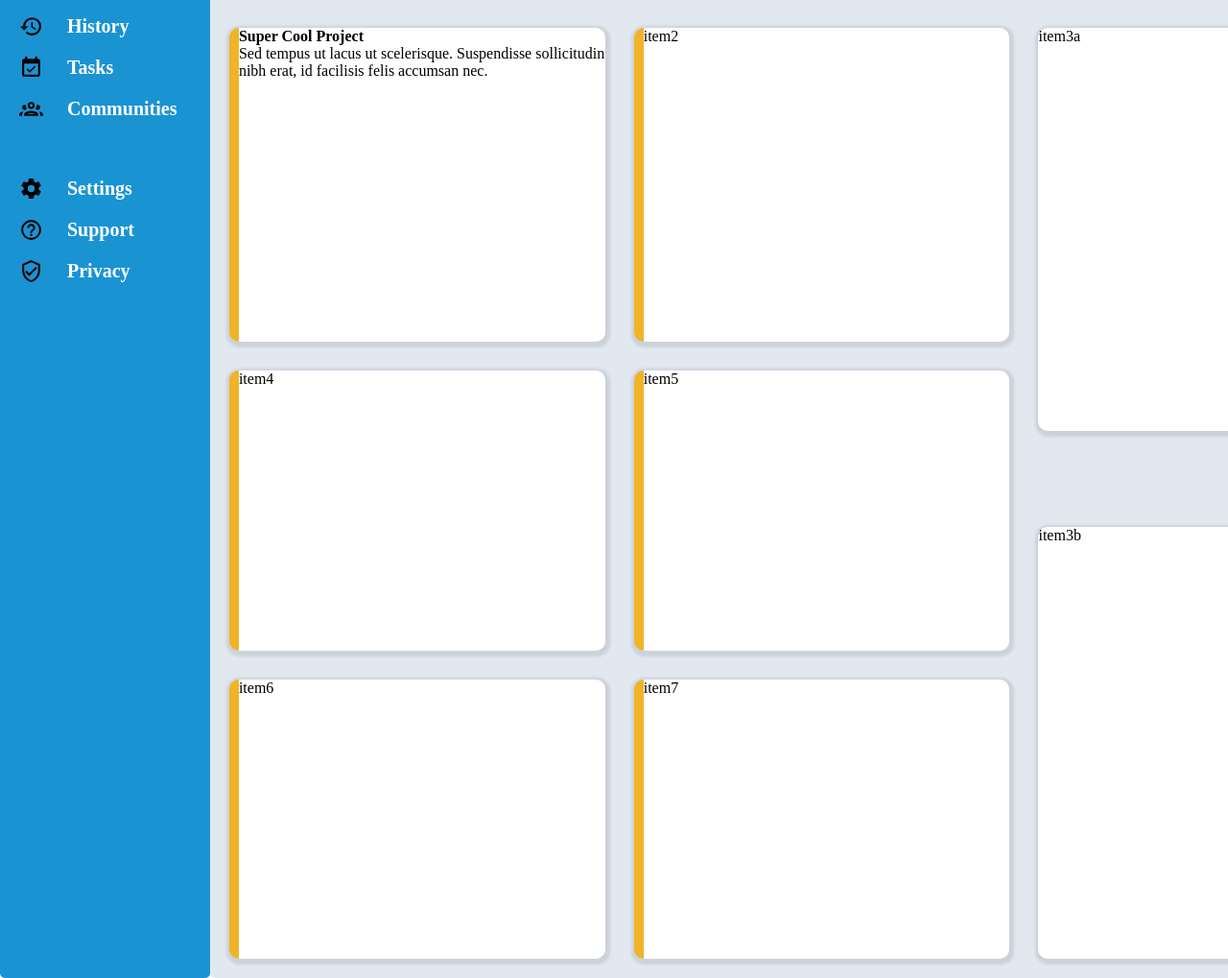
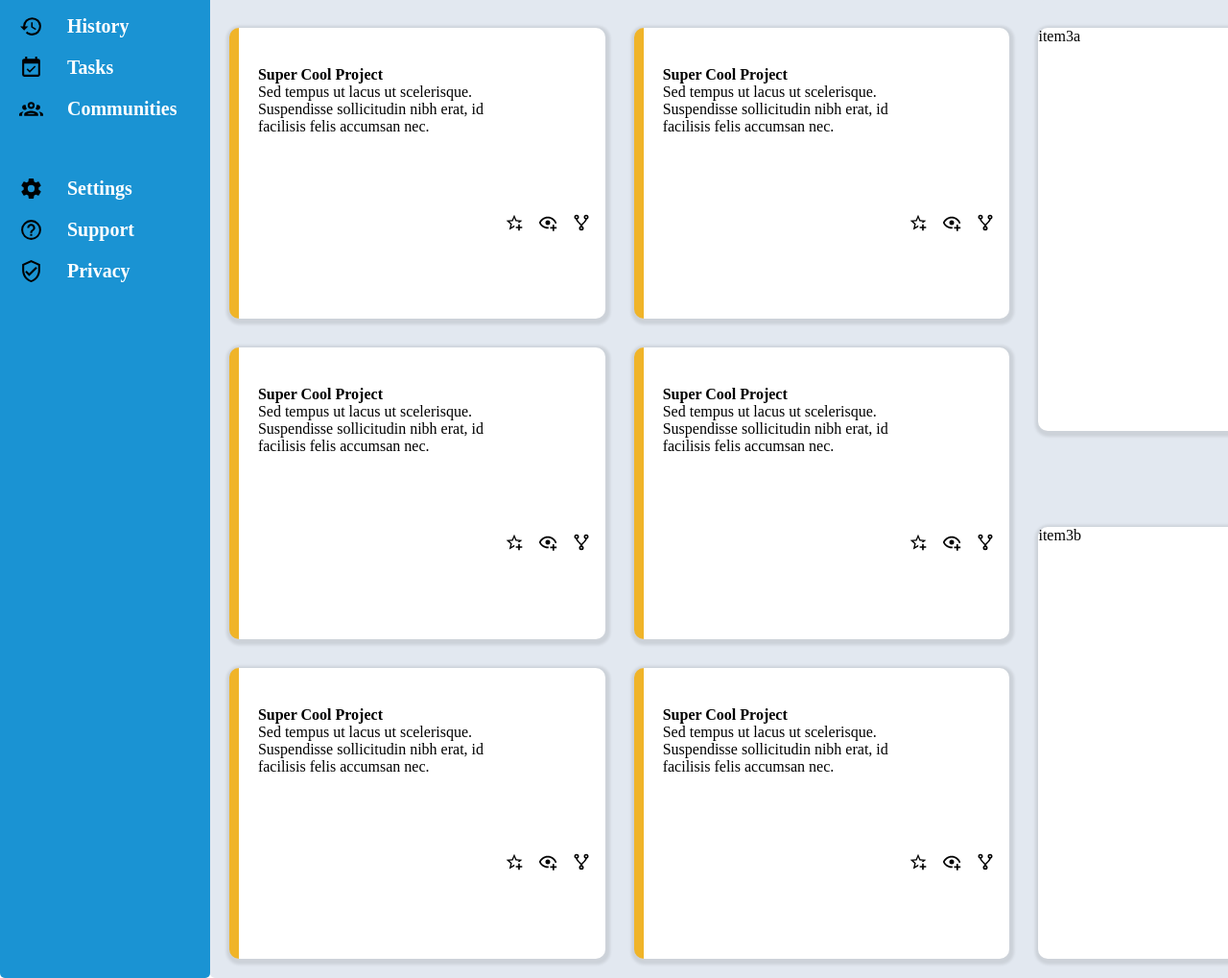
Before and after one commit to nd31pr0/Admin-Dashboard, a plain HTML site: page index.html in a window 1280 px wide. Shown: the part 229-1248 px from the top of the page at 96% size. Drawn offline with Linux system fonts and the light colour scheme.

Commit message:
add icons to card icon section

```diff
--- a/index.html
+++ b/index.html
@@ -92,12 +92,31 @@
         </div>
         <div class="box box3">
             <div class="itemb item item1">
-                <h4>Super Cool Project</h4>
-                <p>Sed tempus ut lacus ut scelerisque.
+                <div class="card-cont">
+                    <h4>Super Cool Project</h4>
+                    <p>Sed tempus ut lacus ut scelerisque.
                     Suspendisse sollicitudin nibh erat, id facilisis felis accumsan nec.
-                </p>
+                    </p>
+                </div>
+                <div class="card-icons">
+                    <img src="icons/star.svg" alt="star icon">
+                    <img src="icons/eye.svg" alt="eye icon">
+                    <img src="icons/fork.svg" alt="fork icon">
+                </div>
             </div>
-            <div class="itemb item item2">item2</div>
+            <div class="itemb item item2">
+                <div class="card-cont">
+                    <h4>Super Cool Project</h4>
+                    <p>Sed tempus ut lacus ut scelerisque.
+                    Suspendisse sollicitudin nibh erat, id facilisis felis accumsan nec.
+                    </p>
+                </div>
+                <div class="card-icons">
+                    <img src="icons/star.svg" alt="star icon">
+                    <img src="icons/eye.svg" alt="eye icon">
+                    <img src="icons/fork.svg" alt="fork icon">
+                </div>
+            </div>
             <div class="item item3">
                 <div class="item item3-a">
                     item3a
@@ -106,10 +125,58 @@
                     item3b
                 </div>
             </div>
-            <div class="itemb item item4">item4</div>
-            <div class="itemb item item5">item5</div>
-            <div class="itemb item item6">item6</div>
-            <div class="itemb item item7">item7</div>
+            <div class="itemb item item4">
+                <div class="card-cont">
+                    <h4>Super Cool Project</h4>
+                    <p>Sed tempus ut lacus ut scelerisque.
+                    Suspendisse sollicitudin nibh erat, id facilisis felis accumsan nec.
+                    </p>
+                </div>
+                <div class="card-icons">
+                    <img src="icons/star.svg" alt="star icon">
+                    <img src="icons/eye.svg" alt="eye icon">
+                    <img src="icons/fork.svg" alt="fork icon">
+                </div>
+            </div>
+            <div class="itemb item item5">
+                <div class="card-cont">
+                    <h4>Super Cool Project</h4>
+                    <p>Sed tempus ut lacus ut scelerisque.
+                    Suspendisse sollicitudin nibh erat, id facilisis felis accumsan nec.
+                    </p>
+                </div>
+                <div class="card-icons">
+                    <img src="icons/star.svg" alt="star icon">
+                    <img src="icons/eye.svg" alt="eye icon">
+                    <img src="icons/fork.svg" alt="fork icon">
+                </div>
+            </div>
+            <div class="itemb item item6">
+                <div class="card-cont">
+                    <h4>Super Cool Project</h4>
+                    <p>Sed tempus ut lacus ut scelerisque.
+                    Suspendisse sollicitudin nibh erat, id facilisis felis accumsan nec.
+                    </p>
+                </div>
+                <div class="card-icons">
+                    <img src="icons/star.svg" alt="star icon">
+                    <img src="icons/eye.svg" alt="eye icon">
+                    <img src="icons/fork.svg" alt="fork icon">
+                </div>
+            </div>
+            <div class="itemb item item7">
+                <div class="card-cont">
+                    <h4>Super Cool Project</h4>
+                    <p>Sed tempus ut lacus ut scelerisque.
+                    Suspendisse sollicitudin nibh erat, id facilisis felis accumsan nec.
+                    </p>
+                </div>
+                <div class="card-icons">
+                    <img src="icons/star.svg" alt="star icon">
+                    <img src="icons/eye.svg" alt="eye icon">
+                    <img src="icons/fork.svg" alt="fork icon">
+                </div>
+            </div>
         </div>
     </div>
 </body>
--- a/style.css
+++ b/style.css
@@ -168,3 +168,22 @@ button {
 }
 .right-inner-addon i {
 }
+.item1, .item2, .item4, .item5, .item6, .item7 {
+    display: grid;
+    grid-template-rows: .5fr, 5fr;
+    padding-top: 40px;
+    padding-bottom: 10px;
+    padding-left: 20px;
+}
+.card-cont {
+    padding-right: 80px;
+}
+.card-icons {
+    /* background-color: #1A93D3; */
+    border-radius: 20px;
+    display: flex;
+    justify-content:end;
+}
+.card-icons img {
+    height: 20px;
+}
```
Also changed, not shown: icons/eye.svg (added), icons/fork.svg (added), icons/star.svg (added).
